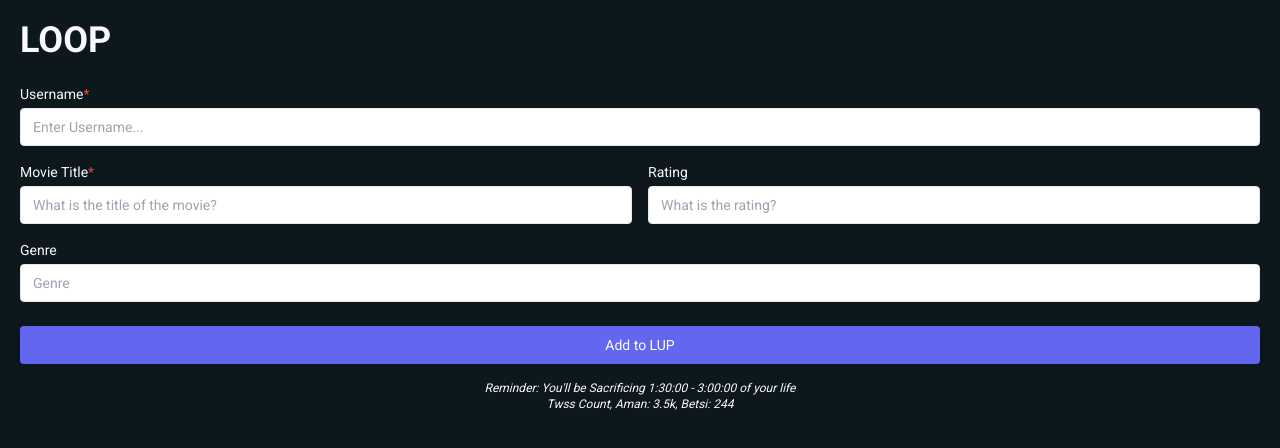
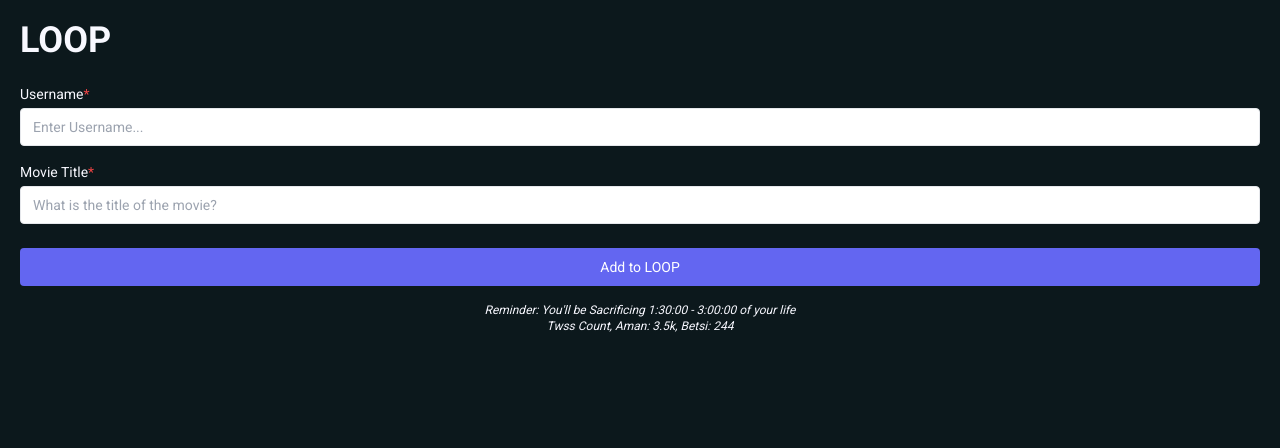
Before and after one commit to Manuel-heav/loop, a React (Create React App) app: page / in a window 1280 px wide. Shown: the top 448 px of the page. Built offline with nearby package versions, Linux system fonts and the light colour scheme; no server answers.

Commit message:
working on fetching movied from tmdb api

```diff
--- a/src/App.js
+++ b/src/App.js
@@ -1,28 +1,7 @@
-import { useEffect, useState } from 'react';
 import './app.css'
 import Main from './Main';
-import Showcase from './Showcase';
 
 function App() {
-
-
-  const [image, setImage] = useState("");
-    const api_key = "api_key=9f02a73a699c175c26914cfc4ef6968e"
-    const base_url = "https://api.themoviedb.org/3"
-    const base_img_url = "https://image.tmdb.org/t/p/w500"
-    const API_URL = base_url + "/discover/movie?sort_by=popularity.desc&"+api_key
-
-    useEffect(()=>{
-        fetch(API_URL)
-        .then(res => res.json())
-        .then(datas => (
-            datas.results.map(data => setImage(data.poster_path))
-        ))
-
-    }, [API_URL]);
-
-    const backImg = base_img_url + image;
-
   return (
     <div className="app">
           <Main />
--- a/src/Main.jsx
+++ b/src/Main.jsx
@@ -1,6 +1,21 @@
+import { useEffect, useState } from 'react';
 import React from 'react'
 import './main.css'
 const Main = () => {
+
+  const [title, setTitle] = useState("")
+  const [username, setUsername] = useState("")
+
+  const api_key = "api_key=9f02a73a699c175c26914cfc4ef6968e"
+  const base_url = "https://api.themoviedb.org/3"
+  const base_img_url = "https://image.tmdb.org/t/p/w500"
+  const API_URL = base_url + "/discover/movie?sort_by=popularity.desc&"+api_key
+
+  const mainUrl = `https://api.themoviedb.org/3/search/movie?api_key=${api_key}&query=${title}`
+
+  const findAndAdd = () => {
+    console.log(title)
+  }
   return (
    <div className="antialiased  text-white-600 p-5">
     <h1 className="text-4xl font-bold mb-6">LOOP</h1>
@@ -9,30 +24,20 @@ const Main = () => {
 
     <div>
       <label className="block text-sm font-medium mb-1" htmlFor="card-nr">Username<span className="text-red-500">*</span></label>
-      <input  id="card-nr" className="text-sm text-white-800 bg-white border rounded leading-5 py-2 px-3 border-white-200 hover:border-gray-300 focus:border-indigo-300 shadow-sm placeholder-gray-400 focus:ring-0 w-full" type="text" placeholder="Enter Username..." />
+      <input value={username} onChange={e => setUsername(e.target.value)} id="card-nr" className="text-sm text-white-800 bg-white border rounded leading-5 py-2 px-3 border-white-200 hover:border-gray-300 focus:border-indigo-300 shadow-sm placeholder-gray-400 focus:ring-0 w-full" type="text" placeholder="Enter Username..." />
     </div>
 
     <div className="flex space-x-4">
       <div className="flex-1">
         <label className="block text-sm font-medium mb-1" htmlFor="card-expiry">Movie Title<span className="text-red-500">*</span></label>
-        <input  id="card-expiry" className="text-sm text-gray-800 bg-white border rounded leading-5 py-2 px-3 border-gray-200 hover:border-gray-300 focus:border-indigo-300 shadow-sm placeholder-gray-400 focus:ring-0 w-full" type="text" placeholder="What is the title of the movie?" />
+        <input value={title} onChange={e => setTitle(e.target.value)} id="card-expiry" className="text-sm text-gray-800 bg-white border rounded leading-5 py-2 px-3 border-gray-200 hover:border-gray-300 focus:border-indigo-300 shadow-sm placeholder-gray-400 focus:ring-0 w-full" type="text" placeholder="What is the title of the movie?" />
       </div>
-
-      <div className="flex-1">
-        <label className="block text-sm font-medium mb-1" htmlFor="card-cvc">Rating</label>
-        <input id="card-cvc" className="text-sm text-gray-800 bg-white border rounded leading-5 py-2 px-3 border-gray-200 hover:border-gray-300 focus:border-indigo-300 shadow-sm placeholder-gray-400 focus:ring-0 w-full" type="text" placeholder="What is the rating?" />
-      </div>
-    </div>
-
-    <div>
-      <label className="block text-sm font-medium mb-1" htmlFor="card-email">Genre</label>
-      <input id="card-email" className="text-sm text-gray-800 bg-white border rounded leading-5 py-2 px-3 border-gray-200 hover:border-gray-300 focus:border-indigo-300 shadow-sm placeholder-gray-400 focus:ring-0 w-full" type="text" placeholder="Genre" />
     </div>
   </div>
 
   <div className="mt-6">
     <div className="mb-4">
-      <button className="font-medium text-sm inline-flex items-center justify-center px-3 py-2 border border-transparent rounded leading-5 shadow-sm transition duration-150 ease-in-out w-full bg-indigo-500 hover:bg-indigo-600 text-white focus:outline-none focus-visible:ring-2">Add to LUP</button>
+      <button onClick={findAndAdd}className="font-medium text-sm inline-flex items-center justify-center px-3 py-2 border border-transparent rounded leading-5 shadow-sm transition duration-150 ease-in-out w-full bg-indigo-500 hover:bg-indigo-600 text-white focus:outline-none focus-visible:ring-2">Add to LOOP</button>
     </div>
     <div className="text-xs text-white-500 italic text-center">Reminder: You'll be Sacrificing 1:30:00 - 3:00:00 of your life</div>
     <div className="text-xs text-white-500 italic text-center">Twss Count, Aman: 3.5k, Betsi: 244</div>
```
